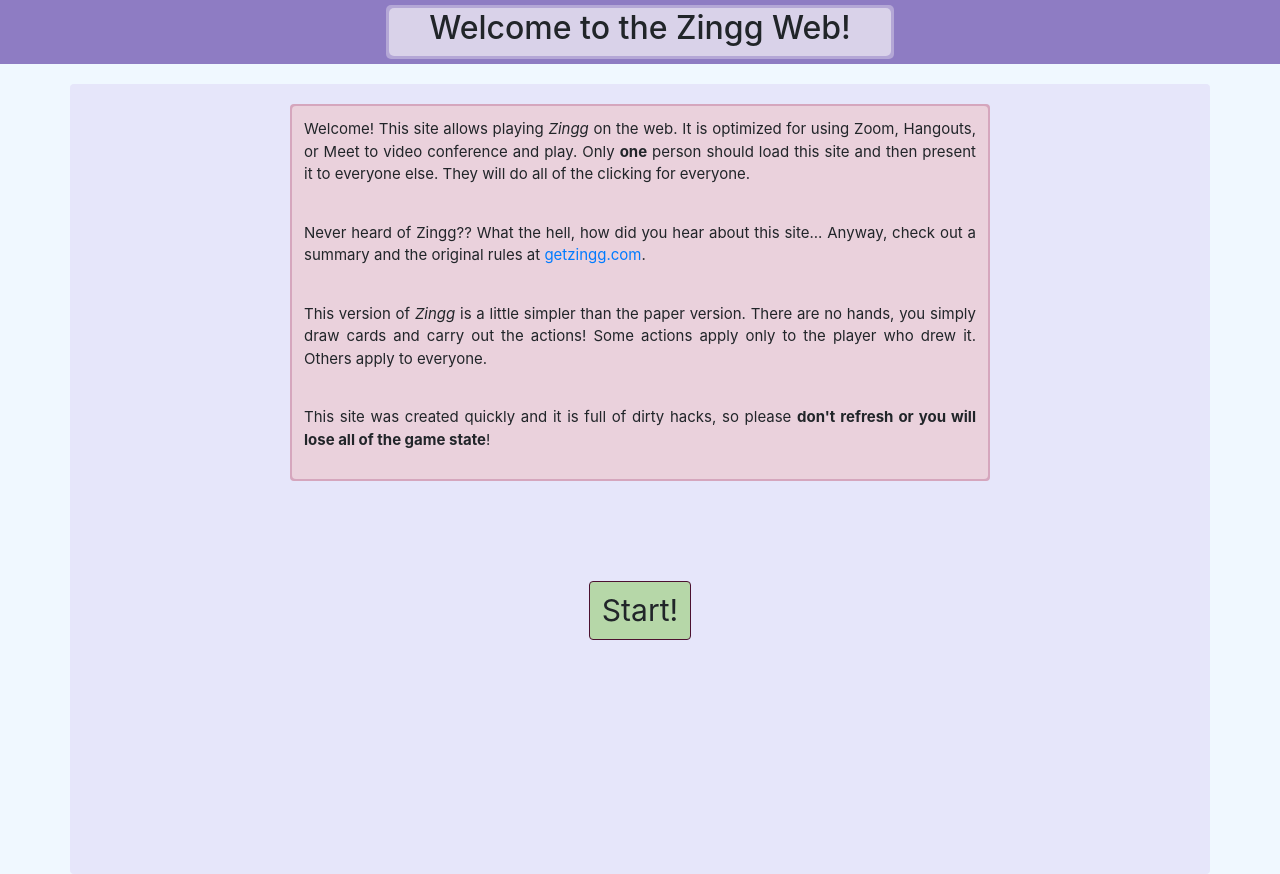
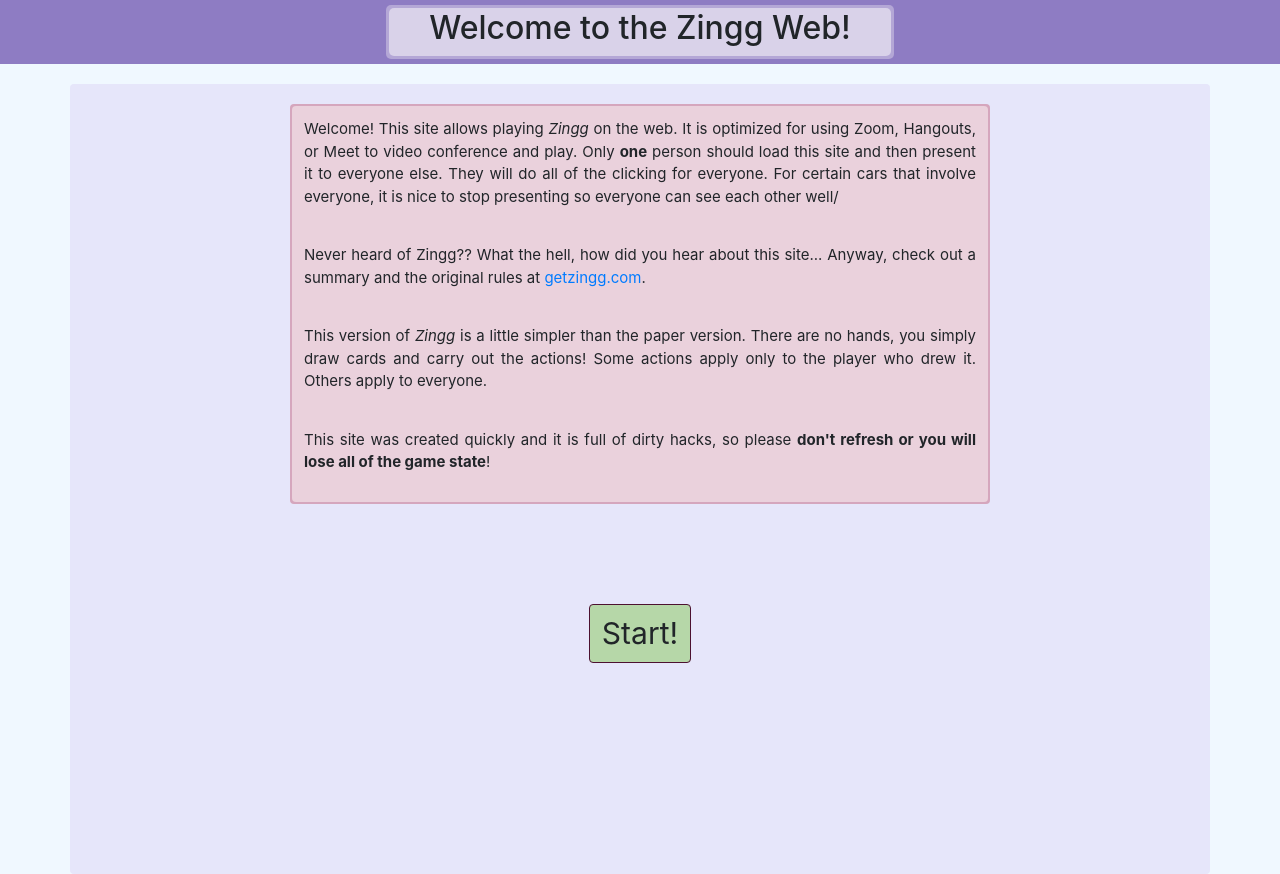
Before and after one commit to ncteisen/zingg, a React (Create React App) app: page / in a window 1280 px wide. Built offline with nearby package versions, Linux system fonts and the light colour scheme.

Commit message:
feedback from second beta test

```diff
--- a/src/App.tsx
+++ b/src/App.tsx
@@ -29,7 +29,9 @@ function Home(Props: HomeProps) {
                   It is optimized for using Zoom, Hangouts, or Meet to
                   video conference and play. Only <b>one</b> person should load
                   this site and then present it to everyone else. They will
-                  do all of the clicking for everyone.
+                  do all of the clicking for everyone. For certain cars that
+                  involve everyone, it is nice to stop presenting so everyone
+                  can see each other well/
                 </p>
                 <p className="app-text">
                   Never heard of Zingg?? What the hell, how did you hear about
--- a/src/CardDataList.tsx
+++ b/src/CardDataList.tsx
@@ -216,7 +216,7 @@ let CardDataList = [
 		that they have masturbated this past week. Everyone counts together.`,
 		love,
 		[],
-		CardType.ACTION),
+		CardType.INTERRUPT),
 
 	new CardData(
 		"Elephant in the Room",
```
